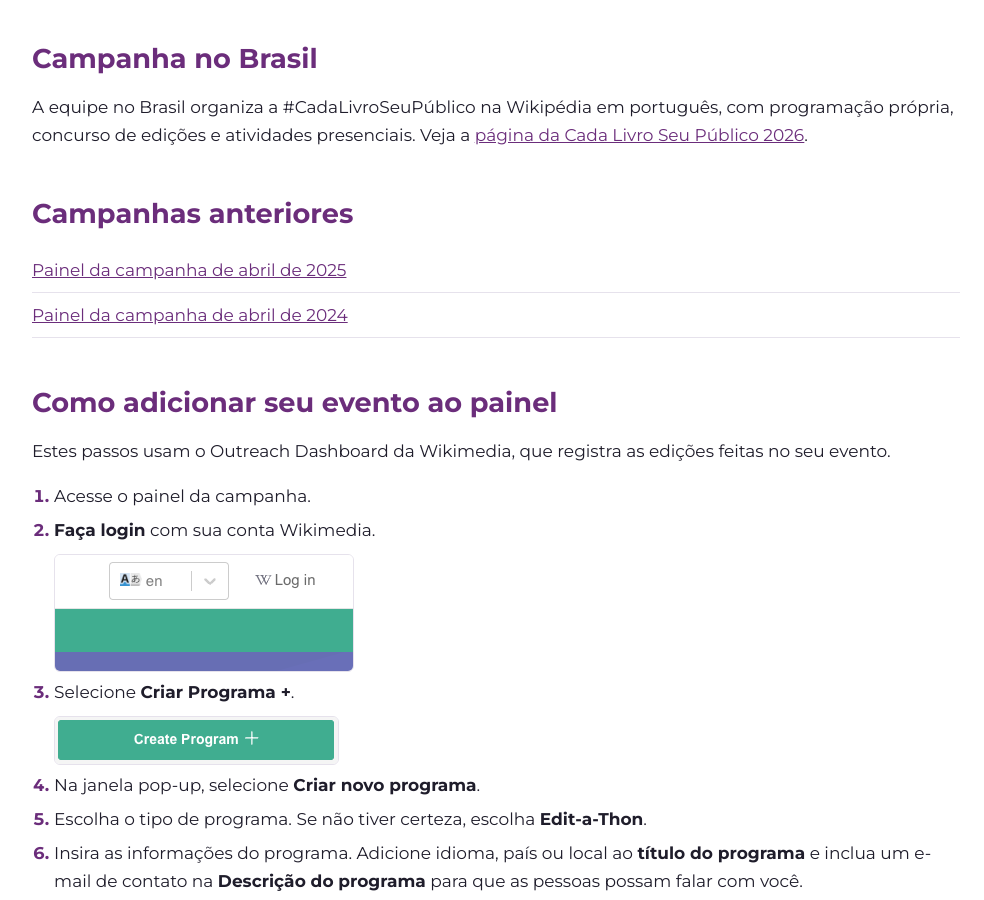
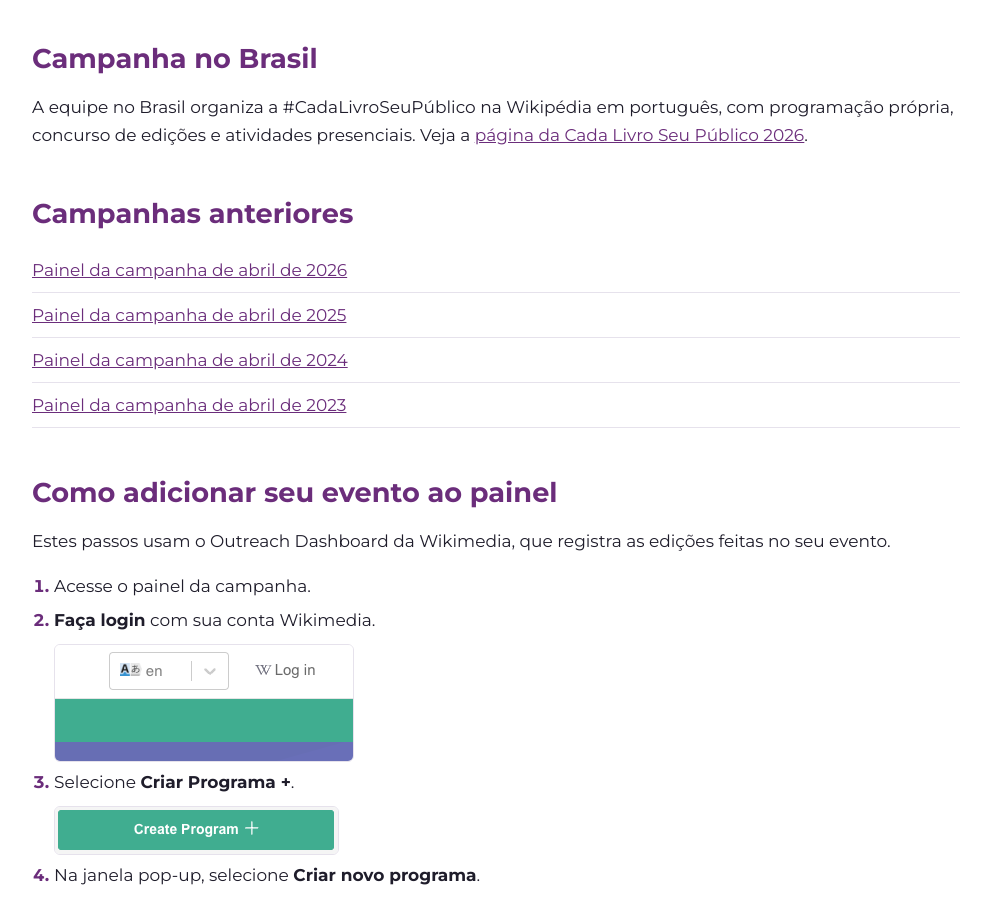
Before and after one commit to ELEMBridges/everybookitsreader, a Jekyll site: the page built from pages/pt/events.md, in a window 1280 px wide and 900 px high, scrolled down 455 px. Shown: the whole window, without its empty margins (144-1128 px from the left). Built offline with Jekyll 4.4.1, drawn with Linux system fonts in a browser that asks for light colours.

Commit message:
Update pages/pt/events.md (via Pages CMS)

```diff
--- a/pages/pt/events.md
+++ b/pages/pt/events.md
@@ -1,11 +1,10 @@
 ---
-title: "Eventos"
+title: Eventos
 lang: pt
 ref: events
 permalink: /pt/events/
 layout: default
 ---
-
 Qualquer pessoa pode organizar um evento #CadaLivroSeuPúblico — em uma biblioteca, escola, universidade, livraria ou online. Os eventos geralmente acontecem em abril.
 
 ## Campanha de 2027
@@ -18,8 +17,10 @@ A equipe no Brasil organiza a #CadaLivroSeuPúblico na Wikipédia em português,
 
 ## Campanhas anteriores
 
+- [Painel da campanha de abril de 2026](https://outreachdashboard.wmflabs.org/courses/GLAM_Bibliotecas_da_USP/Cada_Livro_Seu_P%C3%BAblico_2026_-_edite_sobre_livros_e_autores_na_Wikip%C3%A9dia_(Abril_de_2026)?enroll=)
 - [Painel da campanha de abril de 2025](https://outreachdashboard.wmflabs.org/campaigns/everybookitsreader_april_2025/overview)
 - [Painel da campanha de abril de 2024](https://outreachdashboard.wmflabs.org/campaigns/everybookitsreader_april_2024/overview)
+- [Painel da campanha de abril de 2023](https://outreachdashboard.wmflabs.org/courses/GLAM_Bibliotecas_da_USP/CadaLivroSeuP%C3%BAblico_-_melhore_artigos_sobre_livros_na_Wikip%C3%A9dia)
 
 ## Como adicionar seu evento ao painel
 
@@ -27,9 +28,9 @@ Estes passos usam o Outreach Dashboard da Wikimedia, que registra as edições f
 
 1. Acesse o painel da campanha.
 2. **Faça login** com sua conta Wikimedia.
-   ![O link de login no painel](/assets/uploads/2024/03/Screenshot-2024-03-18-at-9.39.46-AM.png)
+  ![O link de login no painel](/assets/uploads/2024/03/Screenshot-2024-03-18-at-9.39.46-AM.png)
 3. Selecione **Criar Programa +**.
-   ![O botão Criar Programa](/assets/uploads/2024/03/Screenshot-2024-03-18-at-9.50.55-AM.png)
+  ![O botão Criar Programa](/assets/uploads/2024/03/Screenshot-2024-03-18-at-9.50.55-AM.png)
 4. Na janela pop-up, selecione **Criar novo programa**.
 5. Escolha o tipo de programa. Se não tiver certeza, escolha **Edit-a-Thon**.
 6. Insira as informações do programa. Adicione idioma, país ou local ao **título do programa** e inclua um e-mail de contato na **Descrição do programa** para que as pessoas possam falar com você.
@@ -40,4 +41,4 @@ Estes passos usam o Outreach Dashboard da Wikimedia, que registra as edições f
 
 Para dicas sobre como organizar um evento, veja os [materiais](https://artandfeminism.org/resources/?lang=pt-br) da campanha Art+Feminism.
 
-[![Folheto da campanha #EveryBookItsReader na Feira do Livro de Londres de 2024](/assets/uploads/2025/02/Copia-de-Purple-and-Pink-Technology-Flyer.png)](https://commons.wikimedia.org/wiki/File:EveryBookItsReader_flyer_for_2024_London_Book_Fair.pdf)
+![Folheto da campanha #EveryBookItsReader na Feira do Livro de Londres de 2024](/assets/uploads/2025/02/Copia-de-Purple-and-Pink-Technology-Flyer.png)
```
